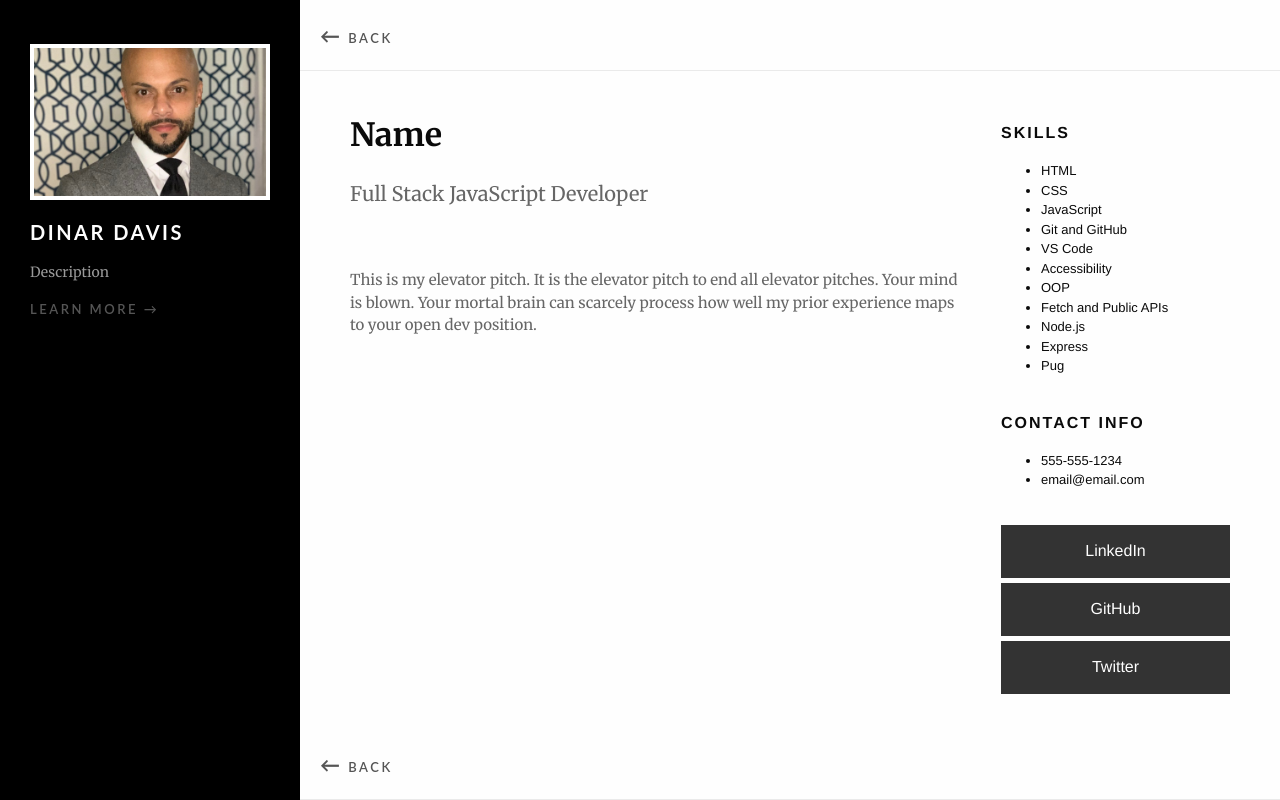
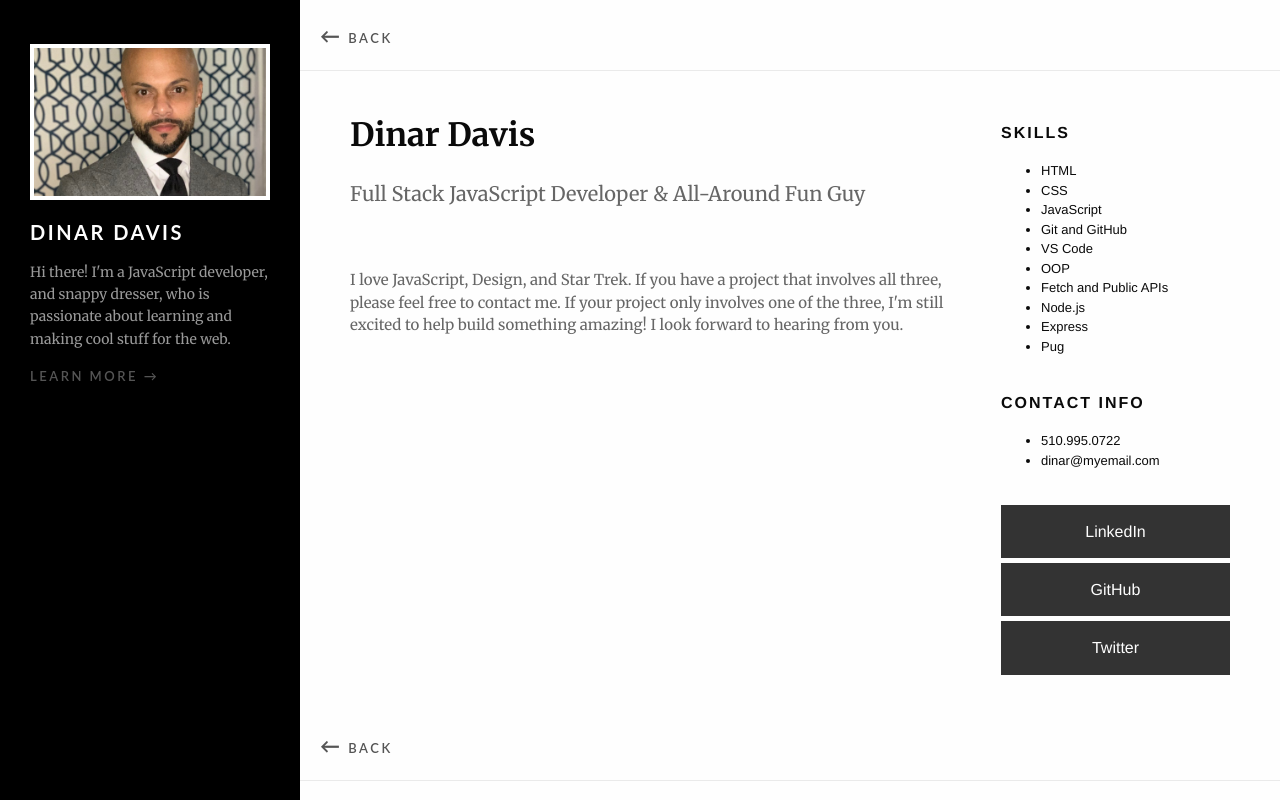
Before and after one commit to dinarrene/techdegree-project-6, a Node server app: page /about in a window 1280 px wide. Run offline with Node 20, Linux system fonts and the light colour scheme; some libraries are stand-ins or nearby versions.

Commit message:
Update Pug files, revise json structure for images

```diff
--- a/app.js
+++ b/app.js
@@ -45,7 +45,7 @@ app.use((err, req, res, next) => {
     res.render('error');
 })
 
-
+// Log of localhost server location
 app.listen(3000, () => {
     console.log('The application is running on localhost:3000');
 });
--- a/data/data.json
+++ b/data/data.json
@@ -7,7 +7,8 @@
             "technologies": ["HTML", "CSS", "JavaScript"],
             "live_link": "https://dinarrene.github.io/Four-In-A-Row-Game/",
             "github_link": "https://github.com/dinarrene/Four-In-A-Row-Game",
-            "images_urls": ["/static/images/connect_four_thumb.png", "/static/images/connect_four_1.png", "/static/images/connect_four_2.png"]
+            "images_thumbnail": "/static/images/connect_four_thumb.png",
+            "images_urls": ["/static/images/connect_four_1.png", "/static/images/connect_four_2.png"]
         },
         {
             "id": 1,
@@ -16,7 +17,8 @@
             "technologies": ["HTML", "CSS", "JavaScript"],
             "live_link": "https://dinarrene.github.io/techdegree-project-1/",
             "github_link": "https://github.com/dinarrene/techdegree-project-1",
-            "images_urls": [ "/static/images/quotes_thumb.png", "/static/images/quotes_1.png", "/static/images/quotes_2.png"]
+            "images_thumbnail": "/static/images/quotes_thumb.png",
+            "images_urls": [ "/static/images/quotes_1.png", "/static/images/quotes_2.png"]
         },
         {
             "id": 2,
@@ -25,7 +27,8 @@
             "technologies": ["HTML", "CSS", "JavaScript"],
             "live_link": "https://dinarrene.github.io/techdegree-project-2/",
             "github_link": "https://github.com/dinarrene/techdegree-project-2",
-            "images_urls": ["/static/images/students_thumb.png", "/static/images/students_1.png"]
+            "images_thumbnail": "/static/images/students_thumb.png",
+            "images_urls": [ "/static/images/students_1.png"]
         },
         {
             "id": 3,
@@ -34,7 +37,8 @@
             "technologies": ["HTML", "CSS", "JavaScript"],
             "live_link": "https://dinarrene.github.io/techdegree-project-3/",
             "github_link": "https://github.com/dinarrene/techdegree-project-3",
-            "images_urls": ["/static/images/conf_thumb.png", "/static/images/conf_1.png", "/static/images/conf_2.png", "/static/images/conf_3.png"]
+            "images_thumbnail": "/static/images/conf_thumb.png",
+            "images_urls": [ "/static/images/conf_1.png", "/static/images/conf_2.png", "/static/images/conf_3.png"]
         },
         {
             "id": 4,
@@ -43,7 +47,8 @@
             "technologies": ["HTML", "CSS", "JavaScript"],
             "live_link": "https://dinarrene.github.io/techdegree-project-4/",
             "github_link": "https://github.com/dinarrene/techdegree-project-4",
-            "images_urls": [ "/static/images/phrase_thumb.png", "/static/images/phrase_1.png", "/static/images/phrase_2.png", "/static/images/phrase_3.png"]
+            "images_thumbnail": "/static/images/phrase_thumb.png",
+            "images_urls": [ "/static/images/phrase_1.png", "/static/images/phrase_2.png", "/static/images/phrase_3.png"]
         },
         {
             "id": 5,
@@ -52,7 +57,8 @@
             "technologies": ["HTML", "CSS", "JavaScript", "Fetch API"],
             "live_link": "https://dinarrene.github.io/techdegree-project-5/",
             "github_link": "https://github.com/dinarrene/techdegree-project-5",
-            "images_urls": ["/static/images/startup_thumb.png", "/static/images/startup_1.png","/static/images/startup_2.png"]
+            "images_thumbnail": "/static/images/startup_thumb.png",
+            "images_urls": [ "/static/images/startup_1.png","/static/images/startup_2.png"]
         }
     ]
 }
--- a/views/about.pug
+++ b/views/about.pug
@@ -10,49 +10,30 @@ block content
   article.portfolio-about
     .inner-wrapper.flex-row-wrap.two-col
       .about-intro-box.box
-
-        //- Replace with your name
-        h1 Name
-
-        //- Feel free to personalize the title below
-        p Full Stack JavaScript Developer
-
-
+        h1 Dinar Davis
+        p Full Stack JavaScript Developer & All-Around Fun Guy
         .about-bio
-
-          //- Replace the boilerplate below with your best elevator pitch
-          p This is my elevator pitch. It is the elevator pitch to end all elevator pitches. Your mind is blown. Your mortal brain can scarcely process how well my prior experience maps to your open dev position.
-
-
+          p I love JavaScript, Design, and Star Trek. If you have a project that involves all three, please feel free to contact me. If your project only involves one of the three, I'm still excited to help build something amazing! I look forward to hearing from you.
       .skills-contact-box.box
         h6 Skills
-
-        //- Replace skills below with your own skills — at this point, you should be able to list as many as ten skills
         ul
           li HTML
           li CSS
           li JavaScript
           li Git and GitHub
           li VS Code
-          li Accessibility
           li OOP
           li Fetch and Public APIs
           li Node.js
           li Express
           li Pug
-
         h6 Contact Info
-
-        //- Replace with your own contact info - feel free to use fake information if you prefer
         ul
-          li 555-555-1234
-          li email@email.com
-
-        //- Add URLs to the hrefs below to link to your social media accounts - feel free to use non-personal links to social media home pages if you prefer
-        a.btn-link(href='') LinkedIn
-        a.btn-link(href='') GitHub
-        a.btn-link(href='') Twitter
-
+          li 510.995.0722
+          li dinar@myemail.com
+        a.btn-link(href='https://www.linkedin.com/in/dinardavis/' target="_blank") LinkedIn
+        a.btn-link(href='https://github.com/dinarrene' target="_blank") GitHub
+        a.btn-link(href='https://twitter.com/DinarDavis' target="_blank") Twitter
     nav.nav
       a(href='/')
         span &larr;
--- a/views/layout.pug
+++ b/views/layout.pug
@@ -14,26 +14,15 @@ html(lang="en" dir="ltr")
       .sidebar-info-box
         br
         .thumbnail-box
-          img.thumbnail(src='/static/images/profile_pic.png', alt='')
+          img.thumbnail(src='/static/images/profile_pic.png', alt='Image of Dinar Davis')
         .dev-intro-box
-
-          //- Replace with your name
           h5 Dinar Davis
-
-          //- Replace with description of who you are, what you do, and why you are so awesome
-          p Description
-
-          //- Add path from your '/about' route handler to the href below
-          a(href='') Learn More &rarr;
-
+          p Hi there! I'm a JavaScript developer, and snappy dresser, who is passionate about learning and making cool stuff for the web.
+          a(href='/about') Learn More &rarr;
     .wrapper
       .header
         .header-info-box
           button#menu-icon.menu-icon(type='button' data-toggle='my-info')
-
-          //- Replace with your name — this is for the mobile layout
           span Dinar Davis
-
       block content
-
   script(src='/static/js/script.js')
```
Also changed, not shown: views/index.pug (+3 -14 lines), views/project.pug (+3 -20 lines).
